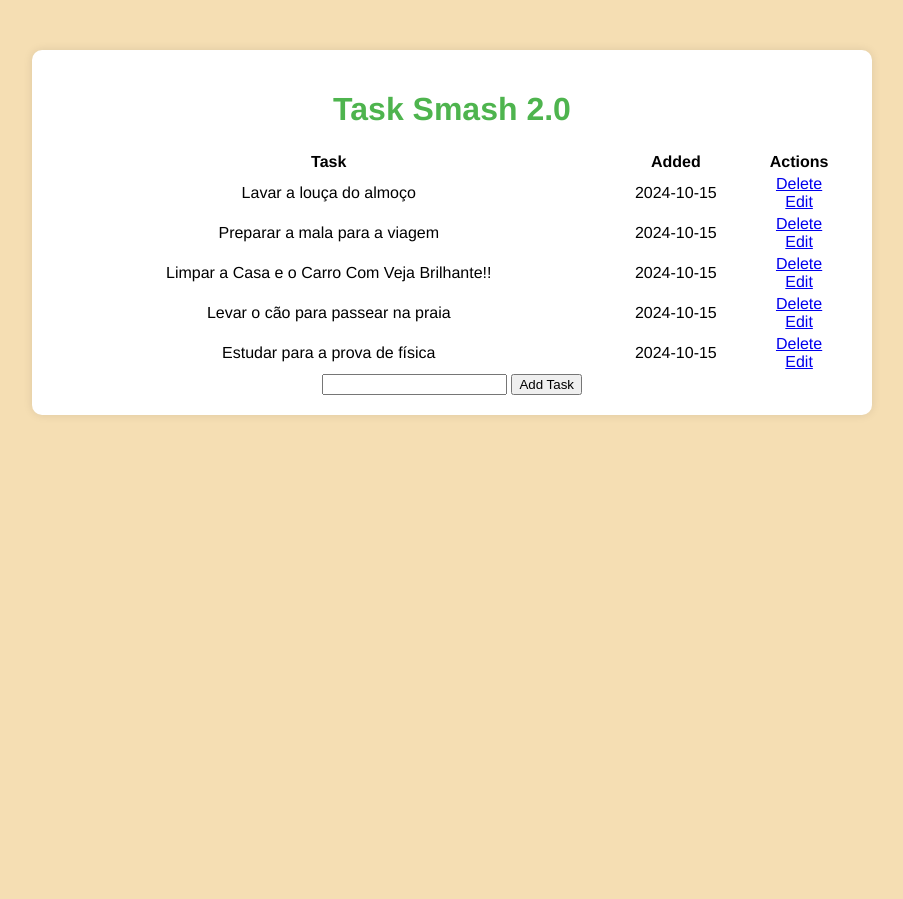
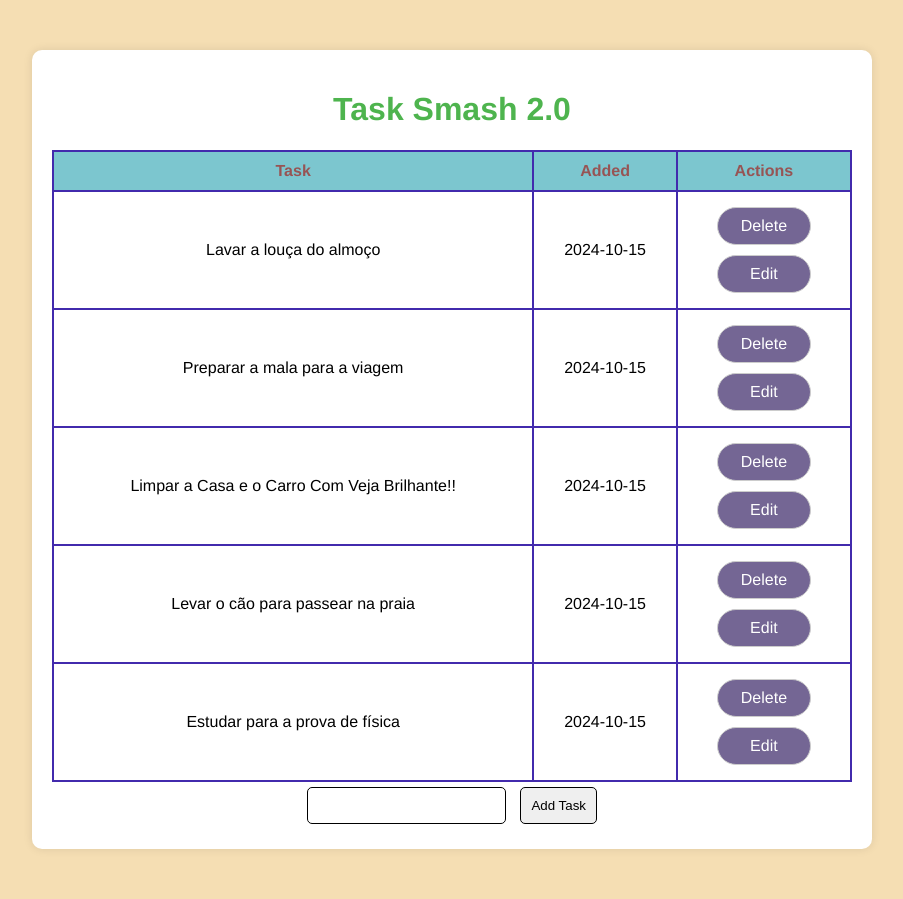
Before and after one commit to aristideslima/python_flask_task_smash, a Flask app: page / in a window 1280 px wide. Shown: the whole page, without its empty margins (188-1091 px from the left). Before the commit the page ends 415 px from the top, so only its background shows below. Run offline with Flask 3, Linux system fonts and the light colour scheme.

Commit message:
Atualizando arquivos CSS de Novo, Index Html e banco DB

```diff
--- a/static/styles.css
+++ b/static/styles.css
@@ -23,4 +23,49 @@ body {
 .content table {
   width: 100%;
   margin-top: 20px;
+  border-collapse: collapse;
+}
+.content table td {
+  padding: 10px;
+  border: 2px solid #422aad;
+}
+.content table th {
+  background-color: #7cc6cf;
+  color: #975454;
+  padding: 10px;
+  border: 2px solid #422aad;
+}
+.content a {
+  display: inline-block;
+  padding: 8px 16px;
+  margin: 5px;
+  border-radius: 20px;
+  background-color: #746694;
+  color: #fff;
+  text-decoration: none;
+  transition: background-color 0.3s case;
+}
+.content a:hover {
+  background-color: #4eb44e;
+}
+.content input {
+  padding: 10px;
+  margin: 5px;
+  border: solid 1px;
+  border-radius: 5px;
+}
+.content #btn_add {
+  background-color: #008000;
+  color: #fff;
+  cursor: pointer;
+}
+.content .fixed-link {
+  display: inline-block; /* or display: block; if you want them to take up the full available width */
+  width: 60px; /* Adjust as needed */
+  height: 20px; /* Adjust as needed */
+  text-align: center; /* Center text horizontally */
+  line-height: 20px; /* Vertically center text (must match height) */
+  text-decoration: none; /* Remove default underline */
+  border: 1px solid #ccc; /* Optional: Add a border */
+  margin: 5px; /* Optional: Add some margin between links */
 }/*# sourceMappingURL=styles.css.map */
--- a/static/styles.scss
+++ b/static/styles.scss
@@ -34,5 +34,54 @@ body {
   table {
     width: 100%;
     margin-top: 20px;
+    border-collapse: collapse;
+
+    td {
+      padding: 10px;
+      border: 2px solid #422aad;
+    }
+    th {
+      background-color: #7cc6cf;
+      color: #975454;
+      padding: 10px;
+      border: 2px solid #422aad;
+    }
+  }
+  a {
+    display: inline-block;
+    padding: 8px 16px;
+    margin: 5px;
+    border-radius: 20px;
+    background-color: $primary_color;
+    color: #fff;
+    text-decoration: none;
+    transition: background-color 0.3s case;
+
+    &:hover {
+      background-color: $primary-hover-color;
+    }
+  }
+  input {
+    padding: 10px;
+    margin: 5px;
+    border: solid 1px;
+    border-radius: 5px;
+  }
+
+  #btn_add {
+    background-color: $success-color;
+    color: #fff;
+    cursor: pointer;
+  }
+
+  .fixed-link {
+    display: inline-block; /* or display: block; if you want them to take up the full available width */
+    width: 60px; /* Adjust as needed */
+    height: 20px; /* Adjust as needed */
+    text-align: center; /* Center text horizontally */
+    line-height: 20px; /* Vertically center text (must match height) */
+    text-decoration: none; /* Remove default underline */
+    border: 1px solid #ccc; /* Optional: Add a border */
+    margin: 5px; /* Optional: Add some margin between links */
   }
 }
--- a/templates/index.html
+++ b/templates/index.html
@@ -22,9 +22,9 @@
       <td>{{task.content}}</td>
       <td>{{task.created.strftime("%Y-%m-%d")}}</td>
       <td>
-        <a href="/delete/{{task.id}}">Delete</a>
+        <a href="/delete/{{task.id}}" class="fixed-link">Delete</a>
         <br />
-        <a href="/edit/{{task.id}}">Edit</a>
+        <a href="/edit/{{task.id}}" class="fixed-link">Edit</a>
       </td>
     </tr>
     {% endfor %}
```
Also changed, not shown: instance/database.db, 1 other file.
